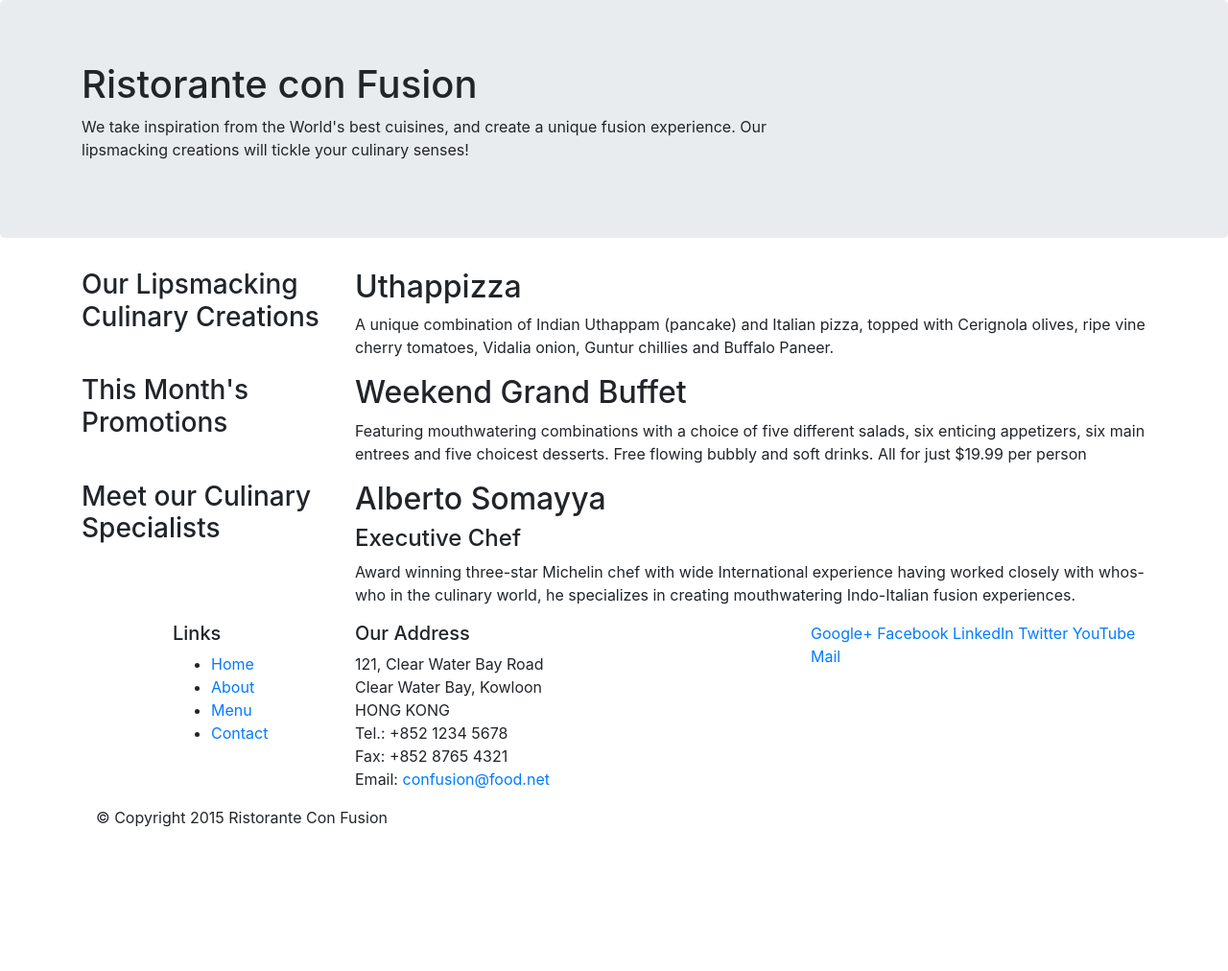
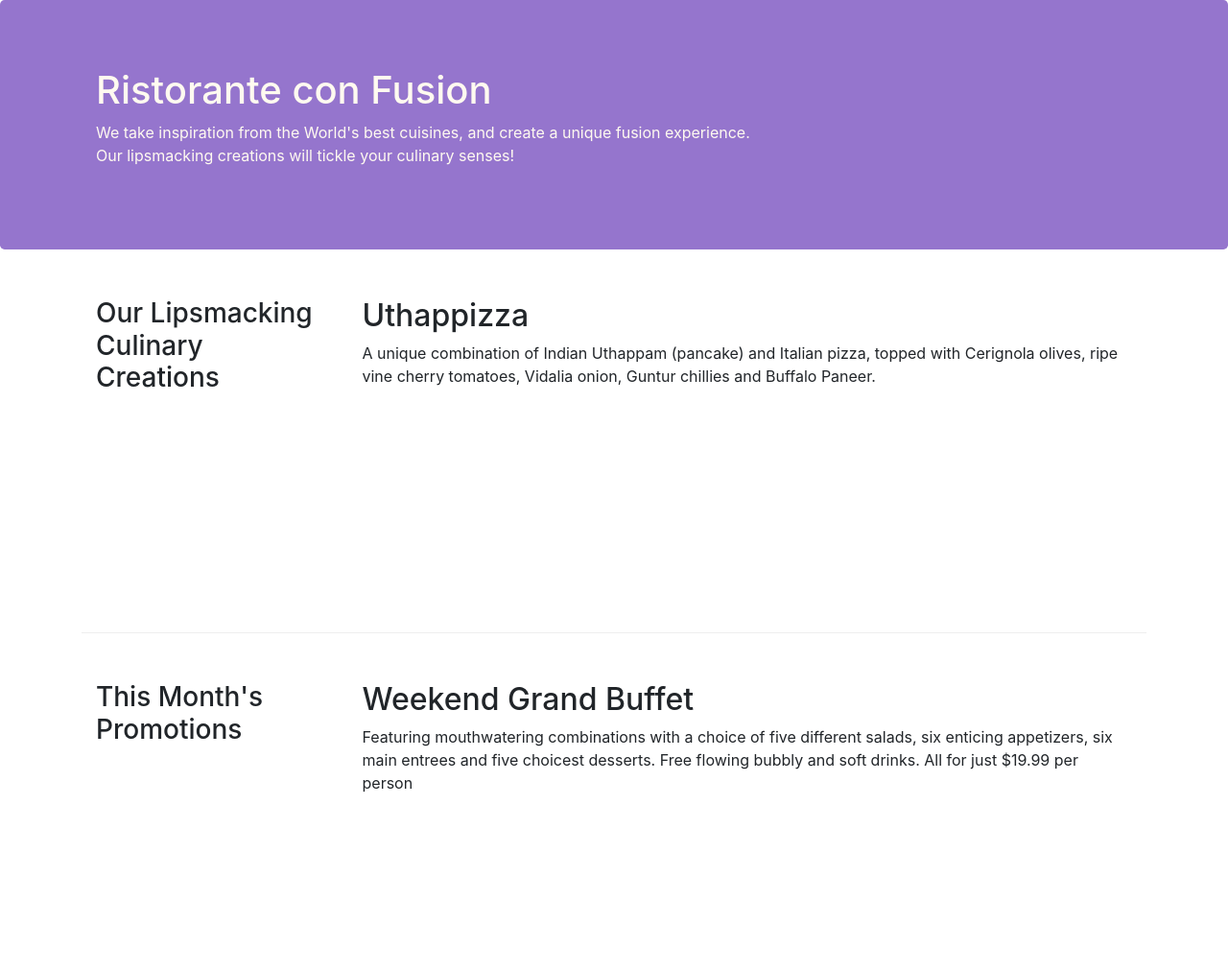
Before and after one commit to rama-bondok/conFusion, a website: page index.html in a window 1280 px wide. Shown: the top 1012 px of the page at 96% size. Before the commit the page ends 880 px from the top, so only its background shows below. Drawn offline with nearby package versions, Linux system fonts and the light colour scheme.

Commit message:
Bootstrap Grid Part 2

```diff
--- /dev/null
+++ b/css/styles.css
@@ -0,0 +1,30 @@
+.row-header{
+    margin:0px auto;
+    padding:0px;
+}
+
+.row-content {
+    margin:0px auto;
+    padding: 50px 0px 50px 0px;
+    border-bottom: 1px ridge;
+    min-height:400px;
+}
+
+.footer{
+    background-color: #D1C4E9;
+    margin:0px auto;
+    padding: 20px 0px 20px 0px;
+}
+
+.jumbotron {
+    padding:70px 30px 70px 30px;
+    margin:0px auto;
+    background: #9575CD ;
+    color:floralwhite;
+}
+
+address{
+    font-size:80%;
+    margin:0px;
+    color:#0f0f0f;
+}
--- a/index.html
+++ b/index.html
@@ -2,7 +2,6 @@
 <html lang="en">
 
 <head>
-    <title>Ristorante Con Fusion</title>
     <!-- Required meta tags always come first -->
     <meta charset="utf-8">
     <meta name="viewport" content="width=device-width, initial-scale=1, shrink-to-fit=no">
@@ -10,13 +9,18 @@
 
     <!-- Bootstrap CSS -->
     <link rel="stylesheet" href="node_modules/bootstrap/dist/css/bootstrap.min.css">
+    <!-- custom CSS -->
+    <link href="css/styles.css" rel="stylesheet">
+
+
+    <title>Ristorante Con Fusion</title>
 </head>
 
 <body>
 
     <header class="jumbotron">
         <div class="container">
-            <div class="row">
+            <div class="row row-header">
                 <div class="col-12 col-sm-8">
                     <h1>Ristorante con Fusion</h1>
                     <p>We take inspiration from the World's best cuisines, and create a unique fusion experience. Our lipsmacking creations will tickle your culinary senses!</p>
@@ -28,18 +32,18 @@
     </header>
 
     <div class="container">
-        <div class="row">
-            <div class="col-sm-4 push-sm-8 col-md-3 push-md-9">
+        <div class="row row-content align-itmes-center">
+            <div class="col-sm-4 col-md-3 flex-last">
                 <h3>Our Lipsmacking Culinary Creations</h3>
             </div>
-            <div class="col-sm pull-sm-4 col-md pull-md-3">
+            <div class="col-sm col-md felx-first">
                 <h2>Uthappizza</h2>
                 <p>A unique combination of Indian Uthappam (pancake) and Italian pizza, topped with Cerignola olives, ripe vine cherry tomatoes, Vidalia onion, Guntur chillies and Buffalo Paneer.</p>
             </div>
         </div>
 
 
-        <div class="row">
+        <div class="row row-content align-itmes-center">
             <div class="col-sm-4 col-md-3">
                 <h3>This Month's Promotions</h3>
             </div>
@@ -49,11 +53,11 @@
             </div>
         </div>
 
-        <div class="row">
-            <div class="col-sm-4 push-sm-8 col-md-3 push-md-9">
+        <div class="row row-content align-items-center">
+            <div class="col-sm-4 col-md-3 flex-last">
                 <h3>Meet our Culinary Specialists</h3>
             </div>
-            <div class="col-sm pull-sm-4 col-md pull-md-3">
+            <div class="col-sm col-md flex-first">
                 <h2>Alberto Somayya</h2>
                 <h4>Executive Chef</h4>
                 <p>Award winning three-star Michelin chef with wide International experience having worked closely with whos-who in the culinary world, he specializes in creating mouthwatering Indo-Italian fusion experiences. </p>
@@ -61,12 +65,12 @@
         </div>
     </div>
 
-    <footer>
+    <footer class="footer">
         <div class="container">
             <div class="row">
                 <div class="col-5 offset-1 col-sm-2">
                     <h5>Links</h5>
-                    <ul>
+                    <ul class="list-unstyled">
                         <li><a href="#">Home</a></li>
                         <li><a href="#">About</a></li>
                         <li><a href="#">Menu</a></li>
@@ -84,8 +88,8 @@
 		              Email: <a href="mailto:confusion@food.net">confusion@food.net</a>
 		           </address>
                 </div>
-                <div class="col col-sm-4">
-                    <div>
+                <div class="col col-sm-4 align-self-center">
+                    <div style="text-align: center">
                         <a href="http://google.com/+">Google+</a>
                         <a href="http://www.facebook.com/profile.php?id=">Facebook</a>
                         <a href="http://www.linkedin.com/in/">LinkedIn</a>
@@ -95,8 +99,8 @@
                     </div>
                 </div>
            </div>
-           <div class="col-auto">
-                <div>
+           <div class="row justify-content-center">
+                <div class="col-auto">
                     <p>© Copyright 2015 Ristorante Con Fusion</p>
                 </div>
            </div>
```
